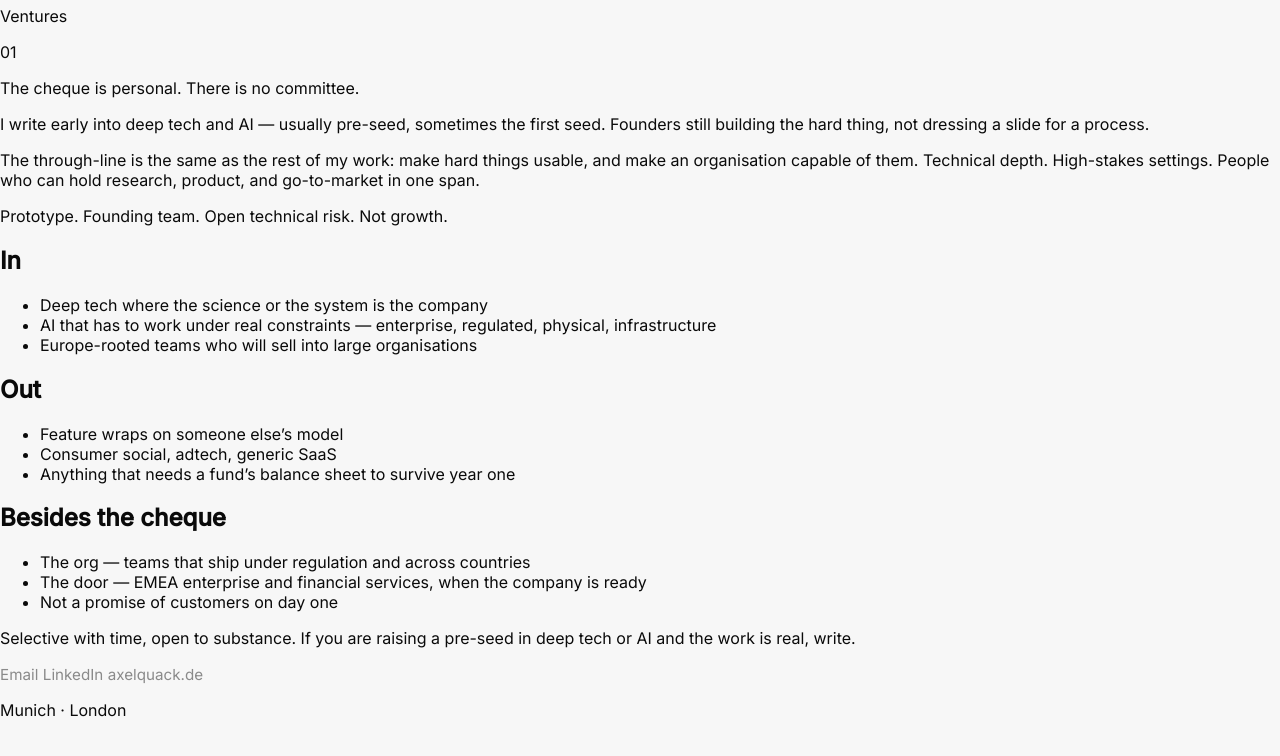
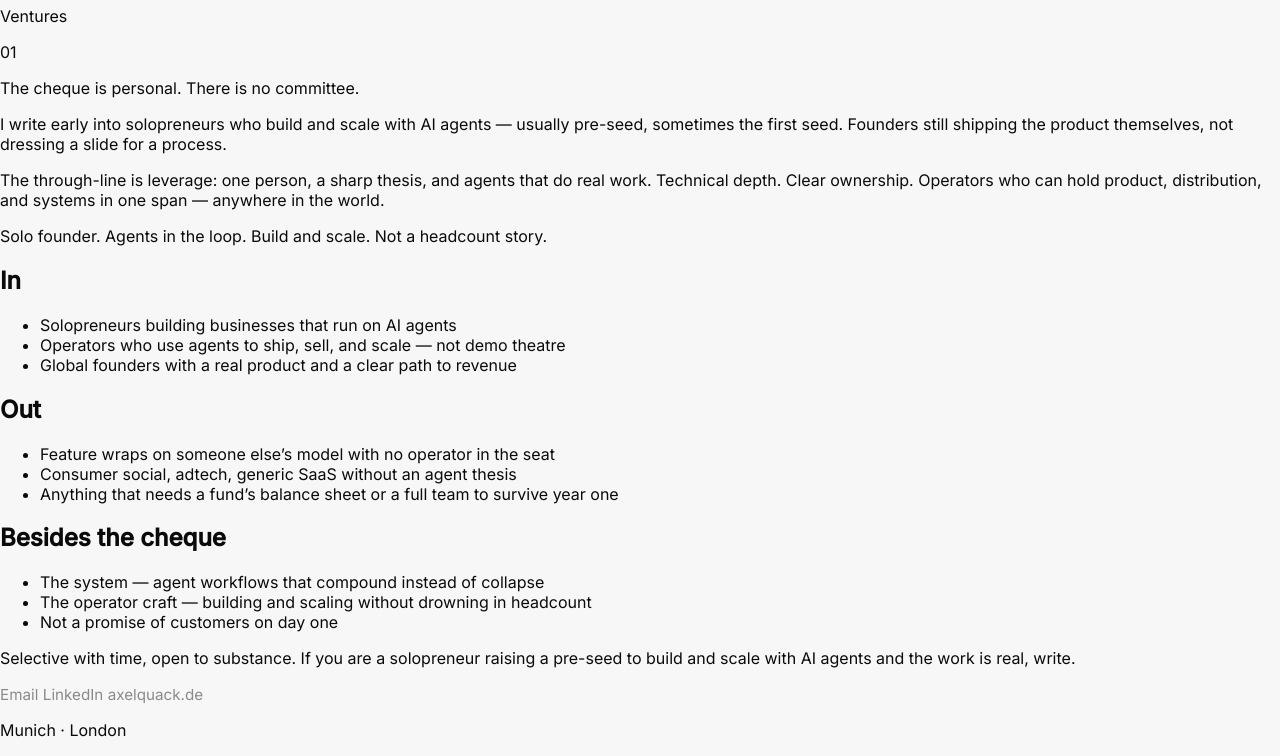
Before and after one commit to axelquack/axelquack.github.io, a website built with Vite: page ventures/index.html in a window 1280 px wide. Shown: the part 148-904 px from the top of the page. Built offline with nearby package versions, Linux system fonts and the light colour scheme.

Commit message:
Refocus ventures thesis on AI-agent solopreneurs.
Shift axelquack.ventures copy from deep-tech/Europe enterprise to global
solopreneurs building and scaling with AI agents; keep layout and structure.

```diff
--- a/ventures/index.html
+++ b/ventures/index.html
@@ -6,7 +6,7 @@
     <title>Axel Quack — Ventures</title>
     <meta
       name="description"
-      content="Axel Quack writes pre-seed cheques into deep tech and AI."
+      content="Axel Quack backs solopreneurs who build and scale with AI agents."
     />
     <meta name="theme-color" content="#fafafa" />
     <link rel="icon" href="/favicon.svg" type="image/svg+xml" />
@@ -23,7 +23,7 @@
   <body>
     <canvas id="bg" aria-hidden="true"></canvas>
 
-    <p class="spine" aria-hidden="true">Pre-seed · Deep tech · AI</p>
+    <p class="spine" aria-hidden="true">Pre-seed · Solopreneurs · AI agents</p>
 
     <main>
       <header class="mast">
@@ -38,50 +38,51 @@
         <p class="note">The cheque is personal. There is no committee.</p>
 
         <p class="lede">
-          I write early into deep tech and AI — usually pre-seed, sometimes the
-          first seed. Founders still building the hard thing, not dressing a
-          slide for a process.
+          I write early into solopreneurs who build and scale with AI agents —
+          usually pre-seed, sometimes the first seed. Founders still shipping
+          the product themselves, not dressing a slide for a process.
         </p>
 
         <p class="body">
-          The through-line is the same as the rest of my work: make hard things
-          usable, and make an organisation capable of them. Technical depth.
-          High-stakes settings. People who can hold research, product, and
-          go-to-market in one span.
+          The through-line is leverage: one person, a sharp thesis, and agents
+          that do real work. Technical depth. Clear ownership. Operators who can
+          hold product, distribution, and systems in one span — anywhere in the
+          world.
         </p>
 
-        <p class="stage-mark">Prototype. Founding team. Open technical risk. Not growth.</p>
+        <p class="stage-mark">Solo founder. Agents in the loop. Build and scale. Not a headcount story.</p>
 
         <div class="pair">
           <div>
             <h2>In</h2>
             <ul>
-              <li>Deep tech where the science or the system is the company</li>
-              <li>AI that has to work under real constraints — enterprise, regulated, physical, infrastructure</li>
-              <li>Europe-rooted teams who will sell into large organisations</li>
+              <li>Solopreneurs building businesses that run on AI agents</li>
+              <li>Operators who use agents to ship, sell, and scale — not demo theatre</li>
+              <li>Global founders with a real product and a clear path to revenue</li>
             </ul>
           </div>
           <div>
             <h2>Out</h2>
             <ul>
-              <li>Feature wraps on someone else’s model</li>
-              <li>Consumer social, adtech, generic SaaS</li>
-              <li>Anything that needs a fund’s balance sheet to survive year one</li>
+              <li>Feature wraps on someone else’s model with no operator in the seat</li>
+              <li>Consumer social, adtech, generic SaaS without an agent thesis</li>
+              <li>Anything that needs a fund’s balance sheet or a full team to survive year one</li>
             </ul>
           </div>
         </div>
 
         <h2 class="help-title">Besides the cheque</h2>
         <ul class="help">
-          <li>The org — teams that ship under regulation and across countries</li>
-          <li>The door — EMEA enterprise and financial services, when the company is ready</li>
+          <li>The system — agent workflows that compound instead of collapse</li>
+          <li>The operator craft — building and scaling without drowning in headcount</li>
           <li>Not a promise of customers on day one</li>
         </ul>
 
         <section class="write">
           <p>
-            Selective with time, open to substance. If you are raising a pre-seed
-            in deep tech or AI and the work is real, write.
+            Selective with time, open to substance. If you are a solopreneur
+            raising a pre-seed to build and scale with AI agents and the work is
+            real, write.
           </p>
           <nav>
             <a class="link" href="mailto:mail@axelquack.de">Email</a>
```
Also changed, not shown: AGENTS.md (+1 -1 lines), docs/ventures.md (+1 -1 lines), CHANGELOG.md, README.md.
